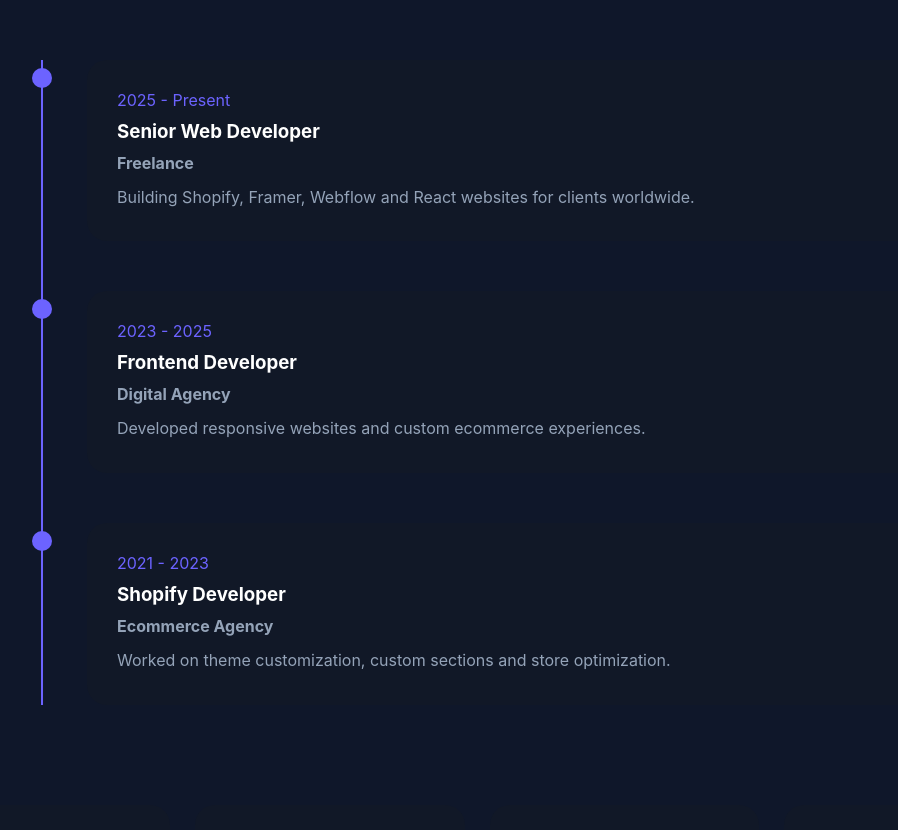
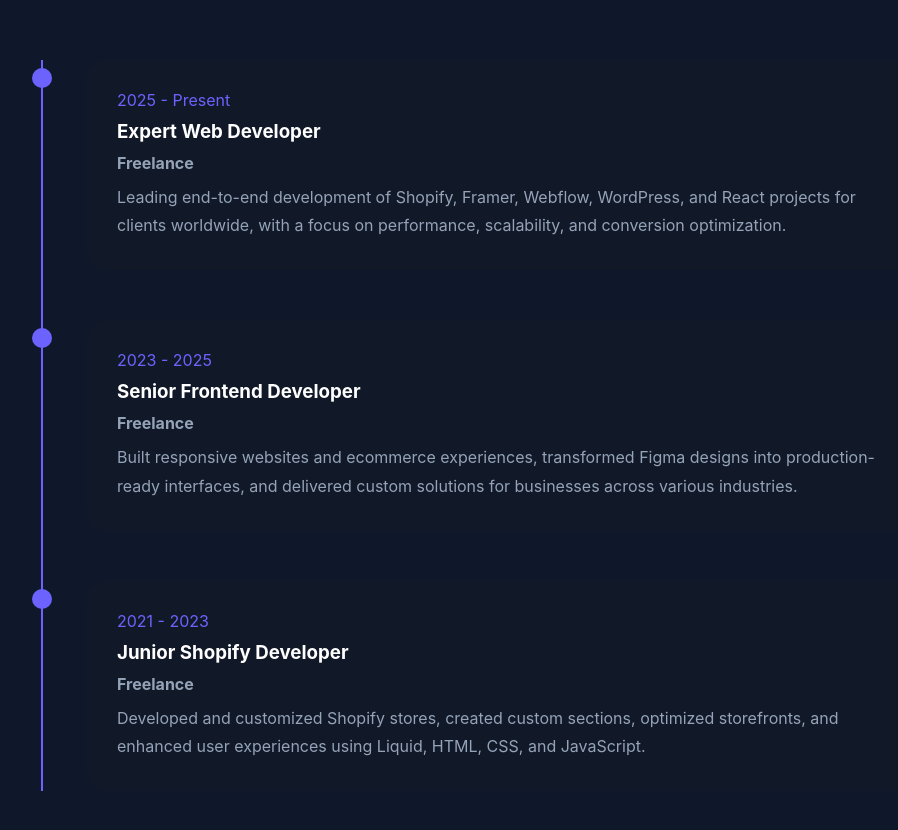
Before and after one commit to Prathamesh0806/Developer_portfolio, a React (Vite) app: page / in a window 1280 px wide. Shown: the part 11169-11999 px from the top of the page, without its empty margins (163-1061 px from the left). Built offline with nearby package versions, Linux system fonts and the light colour scheme.

Commit message:
Updated JSON configuration file

```diff
--- a/src/components/Experience/Experience.jsx
+++ b/src/components/Experience/Experience.jsx
@@ -4,24 +4,24 @@ import { motion } from "framer-motion";
 const experiences = [
   {
     year: "2025 - Present",
-    role: "Senior Web Developer",
+    role: "Expert Web Developer",
     company: "Freelance",
     description:
-      "Building Shopify, Framer, Webflow and React websites for clients worldwide."
+      "Leading end-to-end development of Shopify, Framer, Webflow, WordPress, and React projects for clients worldwide, with a focus on performance, scalability, and conversion optimization."
   },
   {
     year: "2023 - 2025",
-    role: "Frontend Developer",
-    company: "Digital Agency",
+    role: "Senior Frontend Developer",
+    company: "Freelance",
     description:
-      "Developed responsive websites and custom ecommerce experiences."
+      "Built responsive websites and ecommerce experiences, transformed Figma designs into production-ready interfaces, and delivered custom solutions for businesses across various industries."
   },
   {
     year: "2021 - 2023",
-    role: "Shopify Developer",
-    company: "Ecommerce Agency",
+    role: "Junior Shopify Developer",
+    company: "Freelance",
     description:
-      "Worked on theme customization, custom sections and store optimization."
+      "Developed and customized Shopify stores, created custom sections, optimized storefronts, and enhanced user experiences using Liquid, HTML, CSS, and JavaScript."
   }
 ];
 
```
